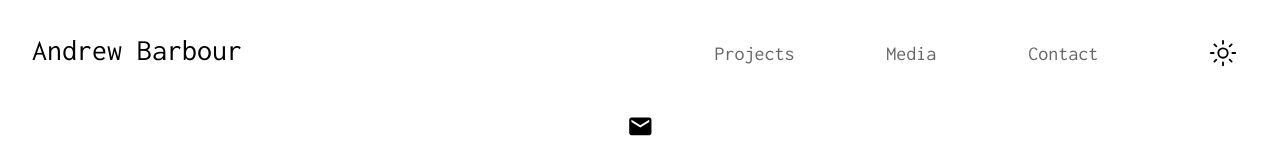
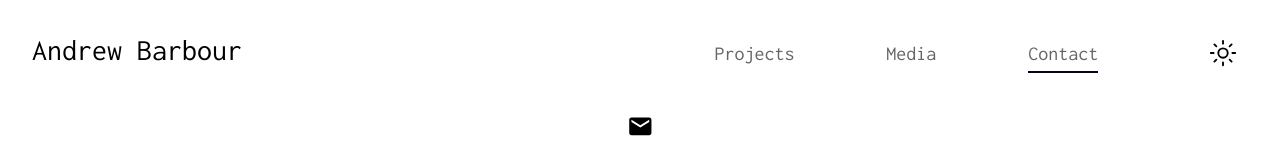
Before and after one commit to andrewjbarbour/missoncontrol, a Next.js app: page /contact in a window 1280 px wide. Shown: the top 160 px of the page. Built offline with nearby package versions, Linux system fonts and the light colour scheme.

Commit message:
fix decoration for active page and update resume

```diff
--- a/app/components/navbar.tsx
+++ b/app/components/navbar.tsx
@@ -3,7 +3,6 @@ import * as React from "react";
 import Link from "next/link";
 import {usePathname} from "next/navigation";
 import Navlink from "./navlink";
-import {getPathClass} from "../page.utils";
 import {IoMoonOutline} from "react-icons/io5";
 import {IoSunnyOutline} from "react-icons/io5";
 import MenuButton from "./menubutton";
@@ -12,7 +11,6 @@ const navPages = ["projects", "media", "contact"];
 
 export default function Navbar() {
   const pathName = usePathname();
-  const pathClass = getPathClass(pathName);
   const [mode, setMode] = React.useState("light");
 
   const toggleMode = () => {
@@ -30,7 +28,7 @@ export default function Navbar() {
   return (
     <nav className={`flex w-screen flex-shrink-0 sm:place-content-center p-8`}>
       <div className="w-5/6 sm:w-1/2">
-        <Link href="/" className={`text-3xl ${pathClass}`}>
+        <Link href="/" className={`text-3xl`}>
           Andrew Barbour
         </Link>
       </div>
--- a/app/components/navlink.tsx
+++ b/app/components/navlink.tsx
@@ -12,13 +12,13 @@ export interface NavlinkProps {
 export default function Navlink(props: NavlinkProps) {
   const {name, pathName, hideDecoration, mode} = props;
   const pathClass = getPathClass(pathName, name);
-  const decoration = hideDecoration ? "hideDecoration" : "";
+  const noDecoration = hideDecoration ? "hideDecoration" : "";
   const mobileStyles = mode === "mobile" ? "dark:text-white" : "";
 
   return (
     <Link
       className={`text-xl text-dark-text hover:text-slate-950 dark:hover:text-white ${
-        decoration ?? pathClass
+        noDecoration ? "" : pathClass
       } ${mobileStyles}`}
       href={name === "home" ? "/" : `/${name}`}
     >
--- a/app/projects/altair/page.tsx
+++ b/app/projects/altair/page.tsx
@@ -4,7 +4,7 @@ import {Figure} from "../../components/figure";
 export default function Altair() {
   const descClassName = "w-4/5 md:w-[700px] pt-8 pb-8";
   return (
-    <div className="flex flex-col justify-center items-center h-full ">
+    <div className="flex flex-col justify-center items-center h-full">
       <p className={descClassName}>
         At Altair, I am building cloud native data visualization and digital
         twin applications for the Altair One cloud platform with React,
```
Also changed, not shown: 1 other file (tests, documents, lock files or other folders).
